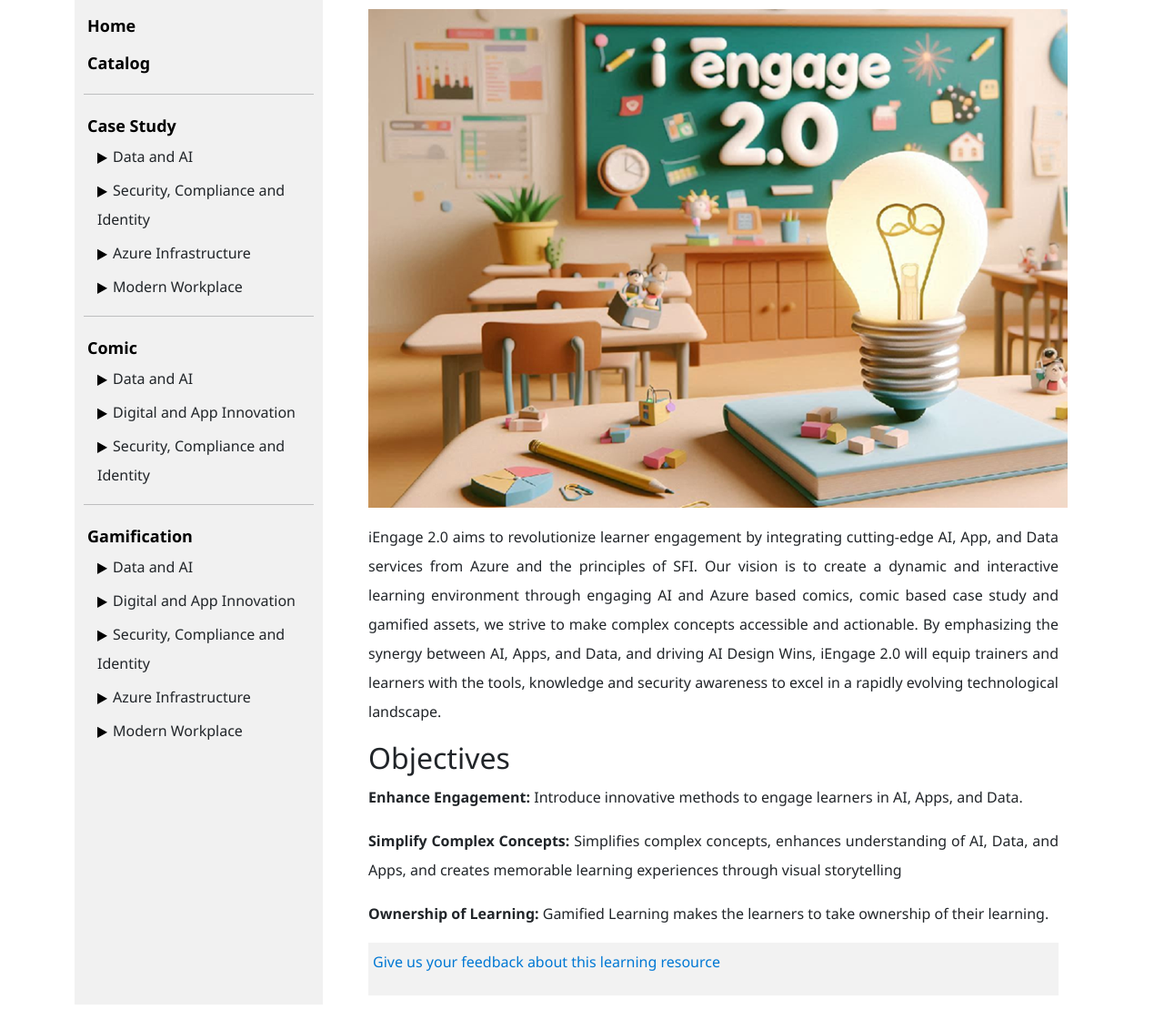
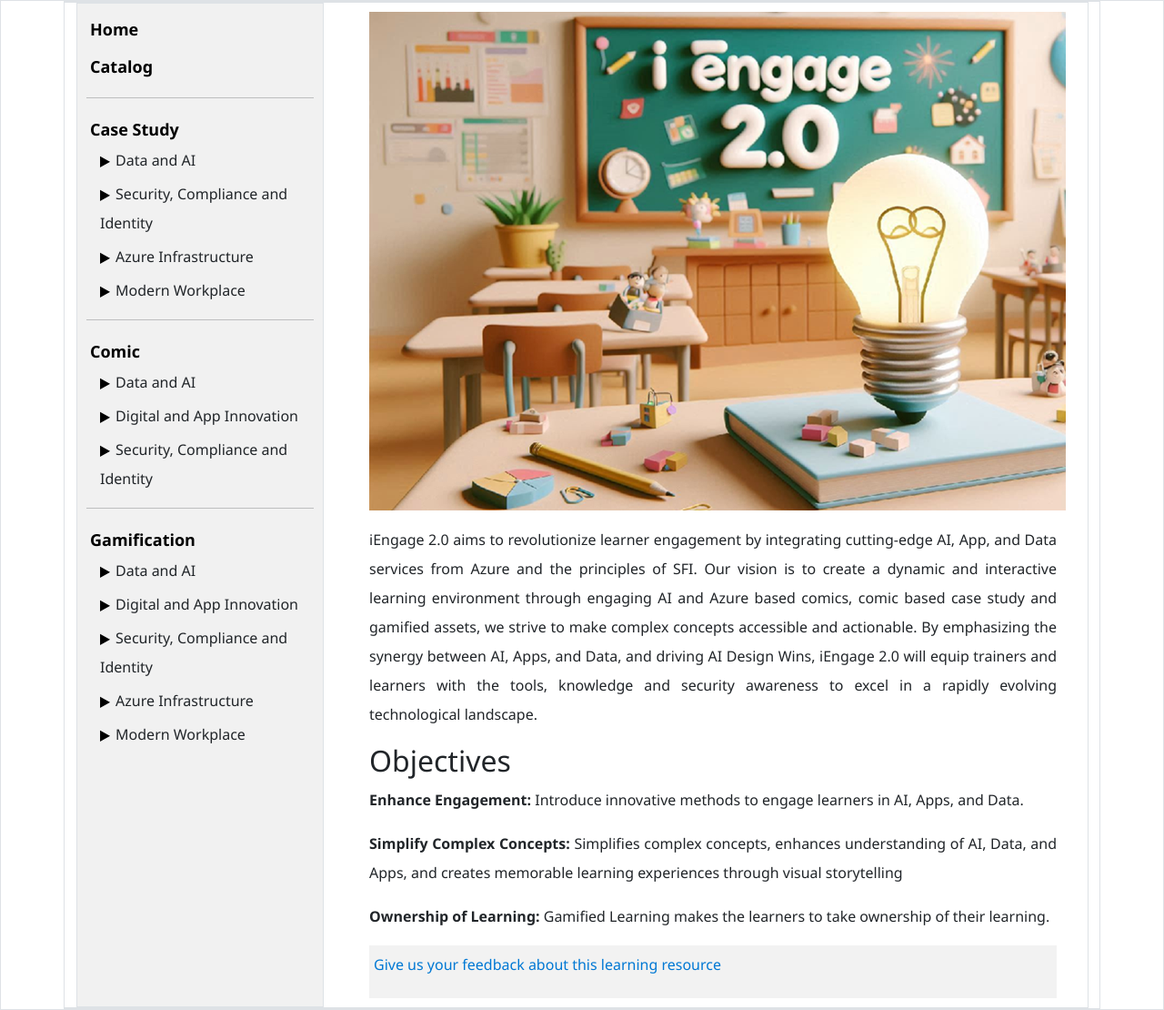
Before and after one commit to ningweinw/iengage, a Jekyll site: the page built from index.markdown, in a window 1280 px wide. Shown: the whole page at 91% size. Built offline with Jekyll 4.4.1, drawn with Linux system fonts in a browser that asks for light colours.

Commit message:
Update default.html

```diff
--- a/_layouts/default.html
+++ b/_layouts/default.html
@@ -8,10 +8,10 @@
   <link rel="stylesheet" href="/iengage/assets/css/style.css">
   <link rel="stylesheet" href="/iengage/assets/css/catalog_style.css">
 </head>
-<body class="main-body">
-  <div class="container d-flex g-0 overflow-auto">
-    <div class="container row">
-      <div class="col-12 col-md-3 g-0" id="leftDiv">
+<body class="main-body border">
+  <div class="container d-flex g-0 overflow-auto border">
+    <div class="container row border">
+      <div class="col-12 col-md-3 g-0 border" id="leftDiv">
         <ul>
           <li><a href="{{ site.url }}{{ site.baseurl }}" class="main-menu">Home</a></li>
           <li><a href="{{ site.url }}{{ site.baseurl }}/Catalog.html" class="main-menu">Catalog</a></li>
```
